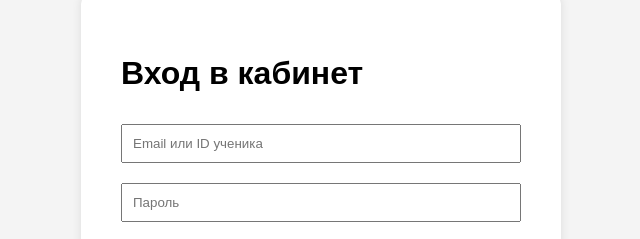
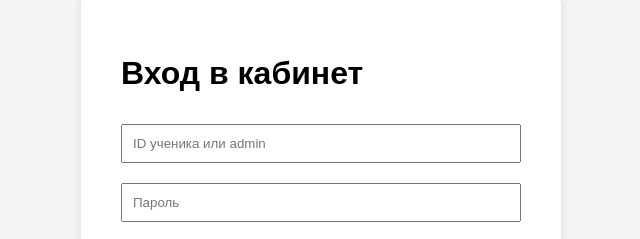
Before and after one commit to Timitry1/lms-site, a plain HTML site: page index.html in a window 1280 px wide. Shown: the part 126-365 px from the top of the page, 319-959 px from the left. Drawn offline with Linux system fonts and the light colour scheme.

Commit message:
Fix login

```diff
--- a/index.html
+++ b/index.html
@@ -10,7 +10,7 @@
     <div class="login-container">
         <h1>Вход в кабинет</h1>
         <form id="loginForm">
-            <input type="email" id="email" placeholder="Email или ID ученика" required>
+            <input type="text" id="email" placeholder="ID ученика или admin" required>
             <input type="password" id="password" placeholder="Пароль" required>
             <button type="submit">Войти</button>
         </form>
```
